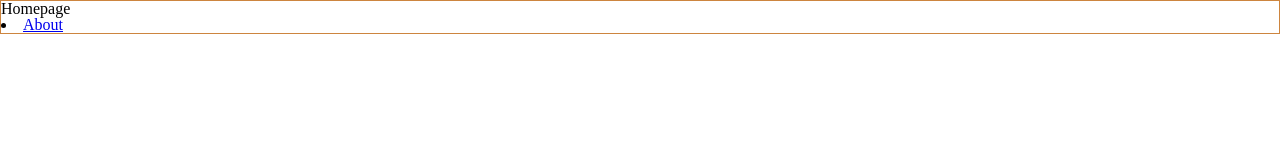
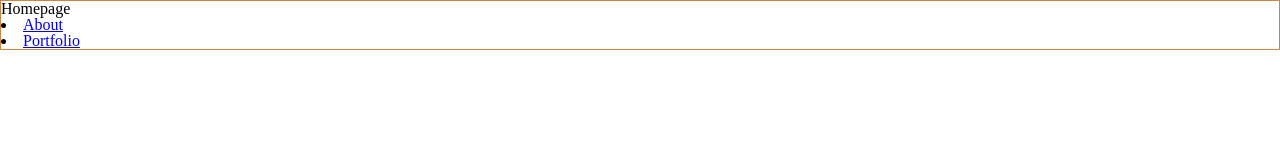
Before and after one commit to Jewwst/2401-Personal-Website-Pt-1, a plain HTML site: page index.html in a window 1280 px wide. Drawn offline with Linux system fonts and the light colour scheme.

Commit message:
added link to portfolio page

```diff
--- a/index.html
+++ b/index.html
@@ -16,6 +16,7 @@
    <h1>Homepage</h1>
       <nav>
     <li><a href="about.html">About</a></li>
+    <li><a href="portfolio.html">Portfolio</a></li>
 
 
 
```
